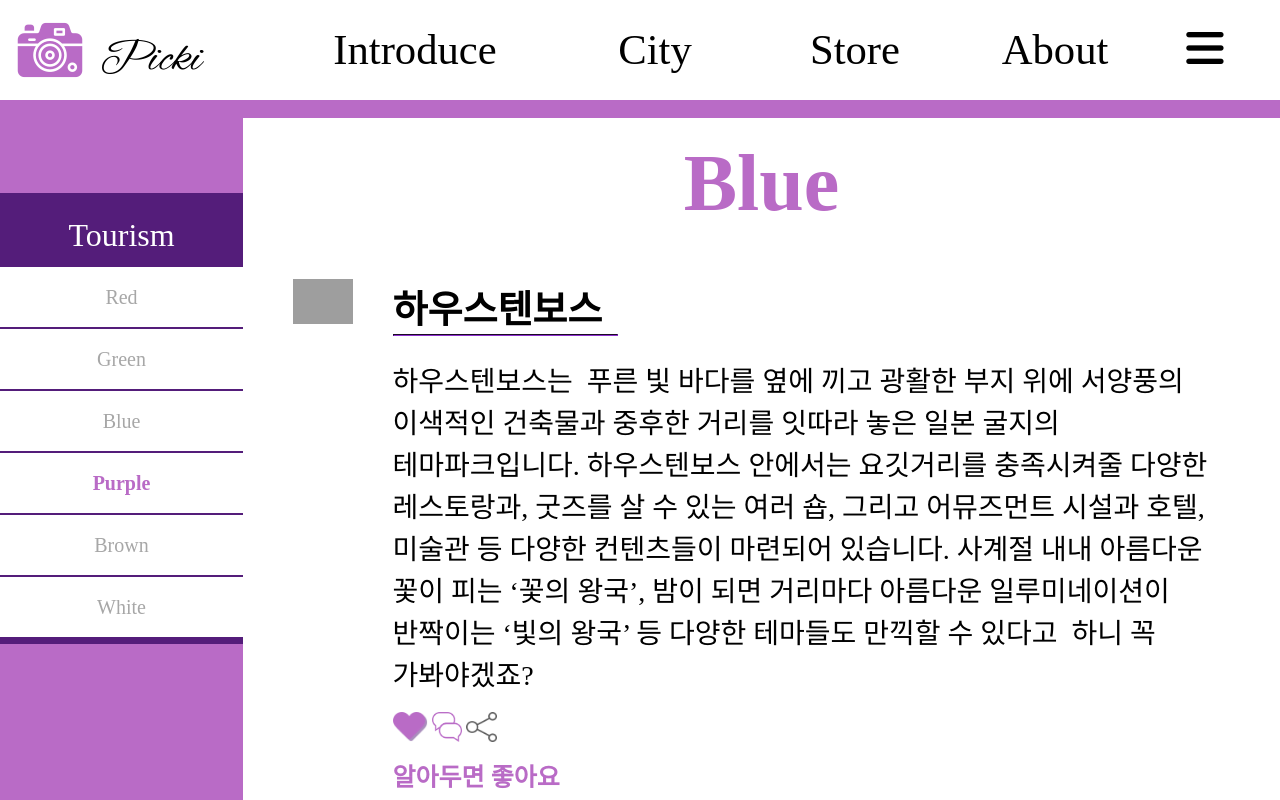
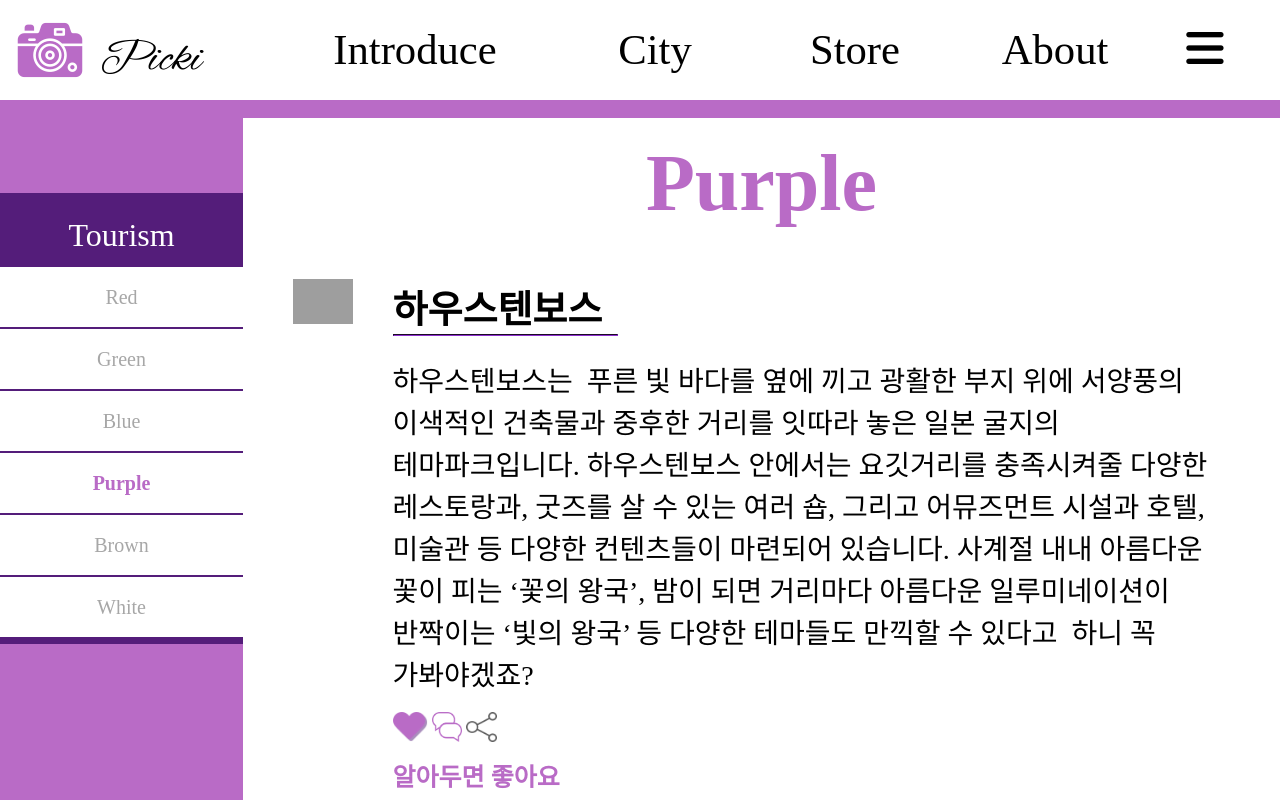
Before and after one commit to Delphinium04/nagasaki-pbl, a plain HTML site: page tourism-purple.html in a window 1280 px wide. Drawn offline with Linux system fonts and the light colour scheme; grey boxes are pictures that could not be loaded; a web font is replaced by a local one.

Commit message:
Update tourism-purple.html

```diff
--- a/tourism-purple.html
+++ b/tourism-purple.html
@@ -40,7 +40,7 @@
             </div>
             <!--article-->
             <div id="content-area" class="bg-white">
-                <p id="title" class="font-h1 color-purple">Blue</h1>
+                <p id="title" class="font-h1 color-purple">Purple</h1>
                 <div id="article-area">
                     <div class="article-item">
                         <div class="article-item--image">
```
